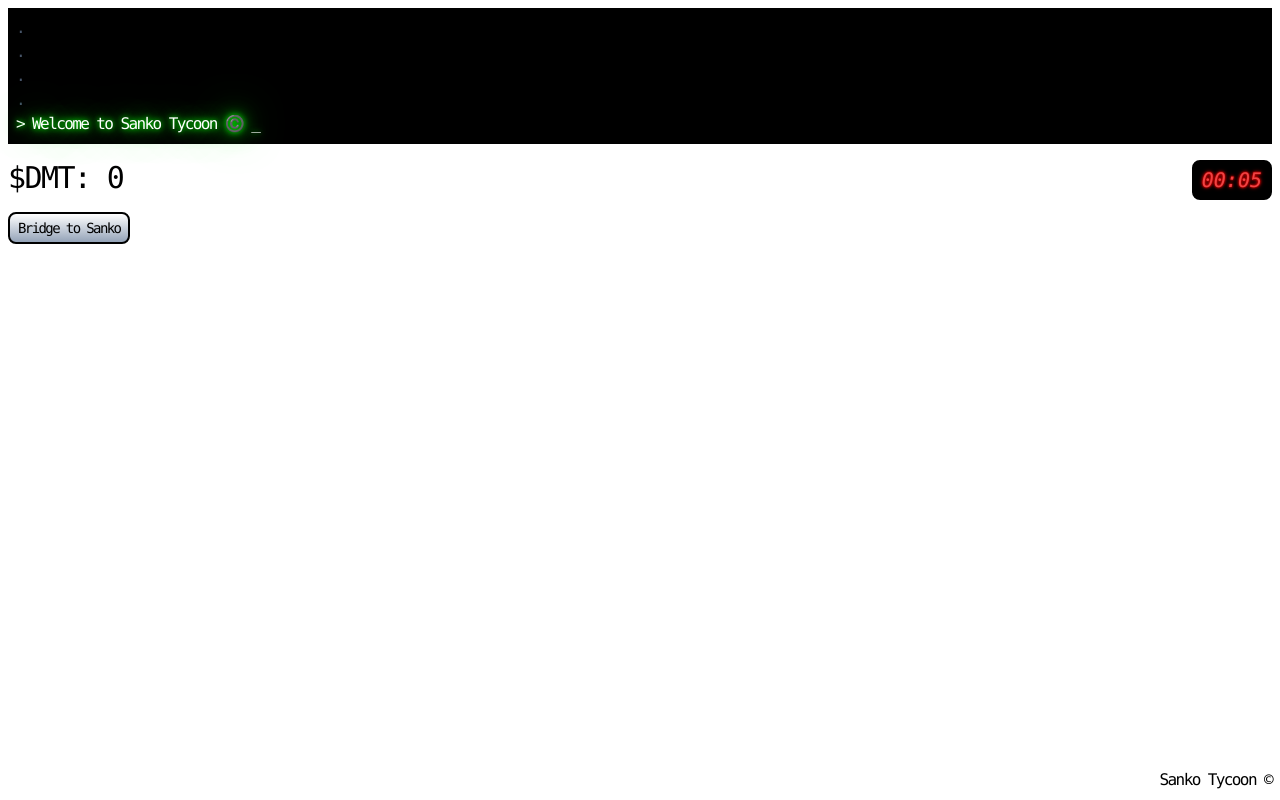
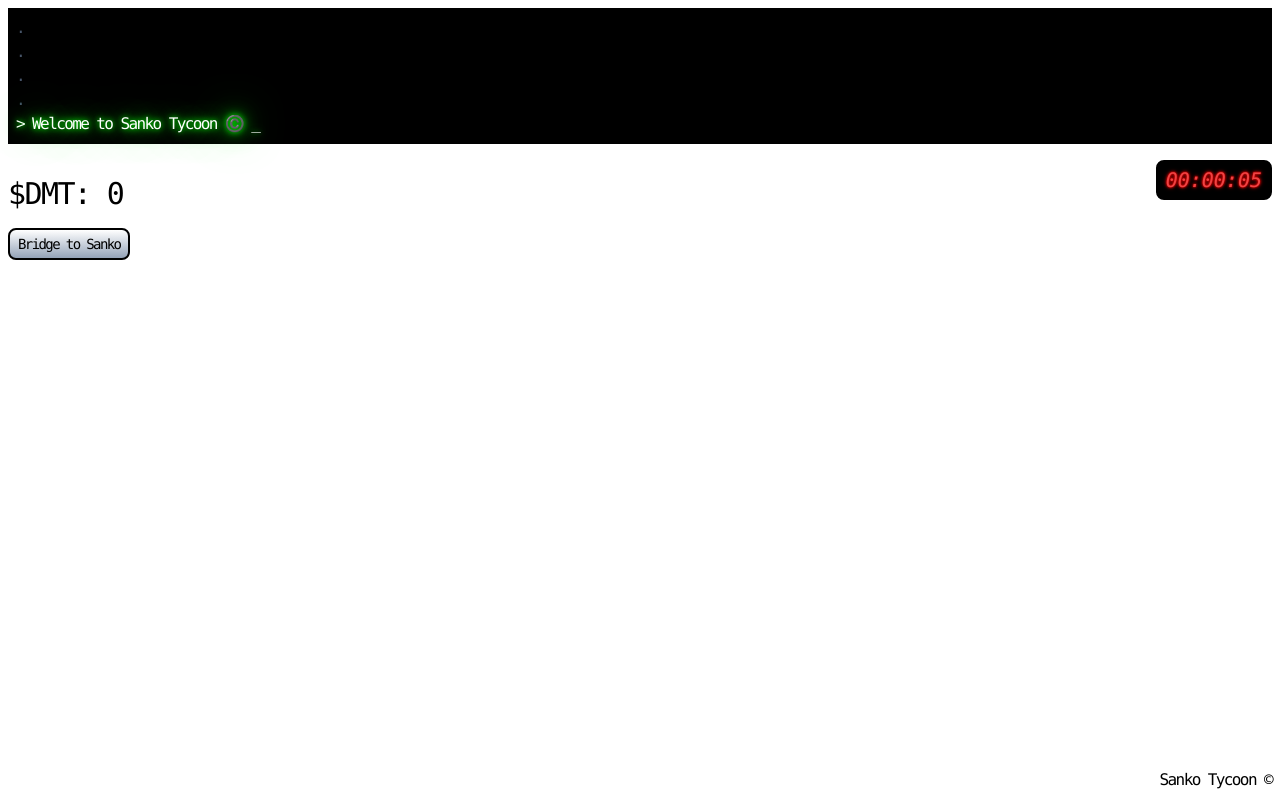
Before and after one commit to SwimmingPigLuvr/sankoTycoon, a SvelteKit app: page / in a window 1280 px wide. Built offline with nearby package versions, Linux system fonts and the light colour scheme.

Commit message:
Updated files: src/routes/+page.svelte

```diff
--- /dev/null
+++ b/src/lib/components/GameClock.svelte
@@ -0,0 +1,51 @@
+<script>
+	import { onMount } from 'svelte';
+
+	let startTime;
+	let elapsedTime = 0;
+
+	// Function to format elapsed time
+	function formatElapsedTime(seconds) {
+		const minutes = Math.floor(seconds / 60);
+		const hours = Math.floor(minutes / 60);
+		const remainingSeconds = seconds % 60;
+		const formattedHours = String(hours).padStart(2, '0');
+		const formattedMinutes = String(minutes).padStart(2, '0');
+		const formattedSeconds = String(remainingSeconds).padStart(2, '0');
+		return { hours: formattedHours, minutes: formattedMinutes, seconds: formattedSeconds };
+	}
+
+	// Initialize timer on mount
+	onMount(() => {
+		startTime = Date.now();
+		setInterval(() => {
+			elapsedTime = Math.floor((Date.now() - startTime) / 1000);
+		}, 100);
+	});
+</script>
+
+<main>
+	<!-- clock -->
+	<button
+		class="italic fixed clock-glow right-2 top-40 flex rounded-lg p-1 px-2 bg-black text-red-500 border-black border-2 -tracking-normal text-xl"
+	>
+		<p class="">{formatElapsedTime(elapsedTime).hours[0]}</p>
+		<p class="">{formatElapsedTime(elapsedTime).hours[1]}</p>
+		<p class="">:</p>
+		<p class="">{formatElapsedTime(elapsedTime).minutes[0]}</p>
+		<p class="">{formatElapsedTime(elapsedTime).minutes[1]}</p>
+		<p class="">:</p>
+		<p class="">{formatElapsedTime(elapsedTime).seconds[0]}</p>
+		<p class="">{formatElapsedTime(elapsedTime).seconds[1]}</p>
+	</button>
+</main>
+
+<style>
+	.clock-glow {
+		text-shadow:
+			0 0 1px rgba(200, 0, 0),
+			0 0 2px rgba(200, 0, 0),
+			0 0 3px rgba(200, 0, 0),
+			0 0 4px rgba(200, 0, 0);
+	}
+</style>
--- a/src/routes/+page.svelte
+++ b/src/routes/+page.svelte
@@ -1,55 +1,17 @@
 <script>
-	import { onMount } from 'svelte';
 	import Bridge from '../lib/components/Bridge.svelte';
 	import HeaderTerminal from '../lib/components/HeaderTerminal.svelte';
 	import Wallet from '../lib/components/Wallet.svelte';
+	import GameClock from '../lib/components/GameClock.svelte';
 
-	let startTime;
-	let elapsedTime = 0;
-
-	// Function to format elapsed time
-	function formatElapsedTime(seconds) {
-		const minutes = Math.floor(seconds / 60);
-		const remainingSeconds = seconds % 60;
-		const formattedMinutes = String(minutes).padStart(2, '0');
-		const formattedSeconds = String(remainingSeconds).padStart(2, '0');
-		return { minutes: formattedMinutes, seconds: formattedSeconds };
-	}
-
-	// Initialize timer on mount
-	onMount(() => {
-		startTime = Date.now();
-		setInterval(() => {
-			elapsedTime = Math.floor((Date.now() - startTime) / 1000); // Convert to seconds and floor to remove decimals
-		}, 1000);
-	});
 </script>
 
 <main class="p-2 font-mono -tracking-widest">
-	<!-- clock -->
-	<button
-		class="italic fixed terminal-glow right-2 top-40 flex rounded-lg p-1 px-2 bg-black text-red-500 border-black border-2 -tracking-normal text-xl"
-	>
-		<p class="">{formatElapsedTime(elapsedTime).minutes[0]}</p>
-		<p class="">{formatElapsedTime(elapsedTime).minutes[1]}</p>
-		<p class="">:</p>
-		<p class="">{formatElapsedTime(elapsedTime).seconds[0]}</p>
-		<p class="">{formatElapsedTime(elapsedTime).seconds[1]}</p>
-	</button>
 	<h1 class="w-full text-right fixed bottom-2 right-2">Sanko Tycoon ©</h1>
 	<div class="flex flex-col space-y-4">
 		<HeaderTerminal />
+		<GameClock />
 		<Wallet />
 		<Bridge />
 	</div>
 </main>
-
-<style>
-	.terminal-glow {
-		text-shadow:
-			0 0 1px rgba(200, 0, 0),
-			0 0 2px rgba(200, 0, 0),
-			0 0 3px rgba(200, 0, 0),
-			0 0 4px rgba(200, 0, 0);
-	}
-</style>
```
